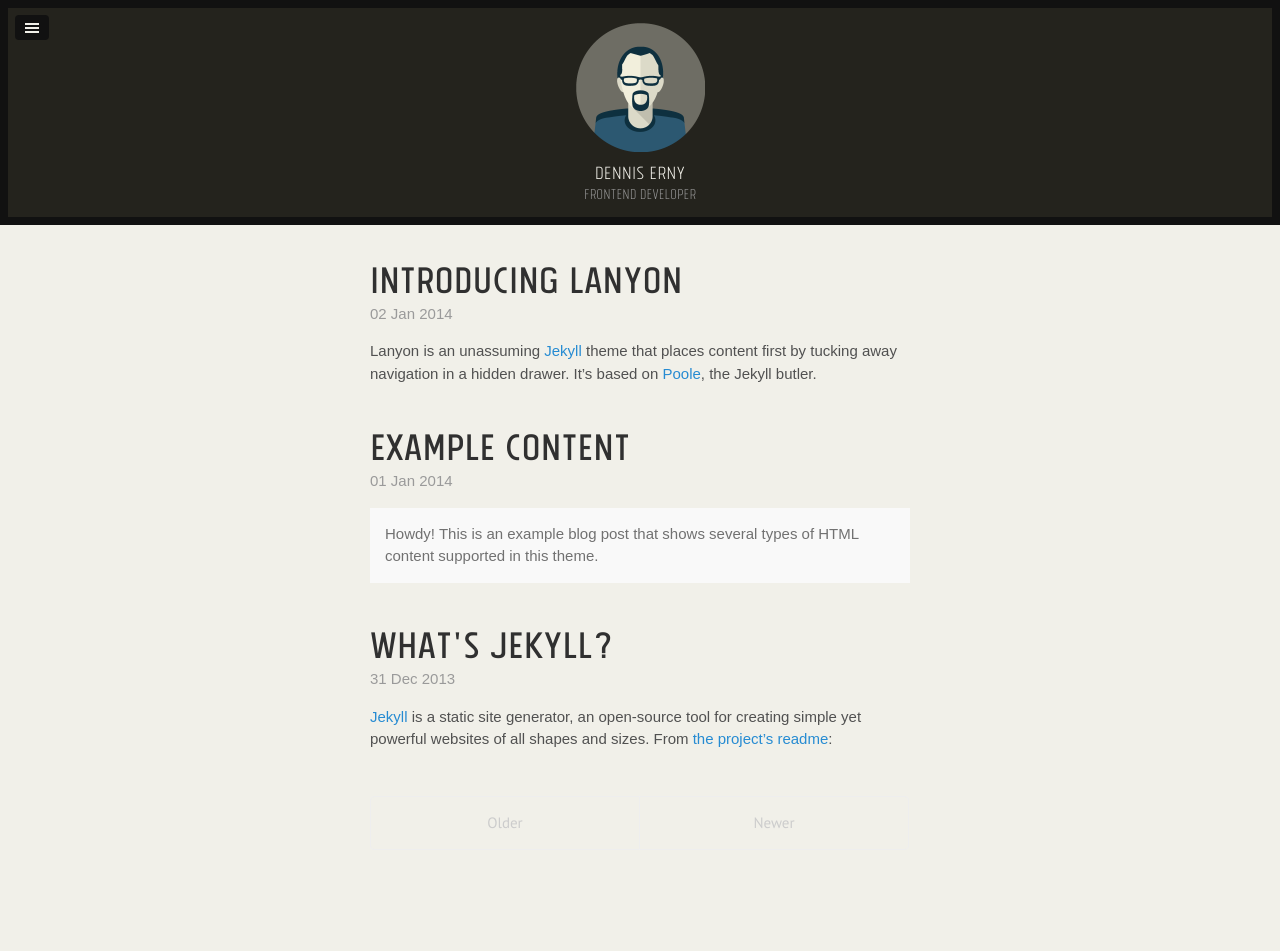
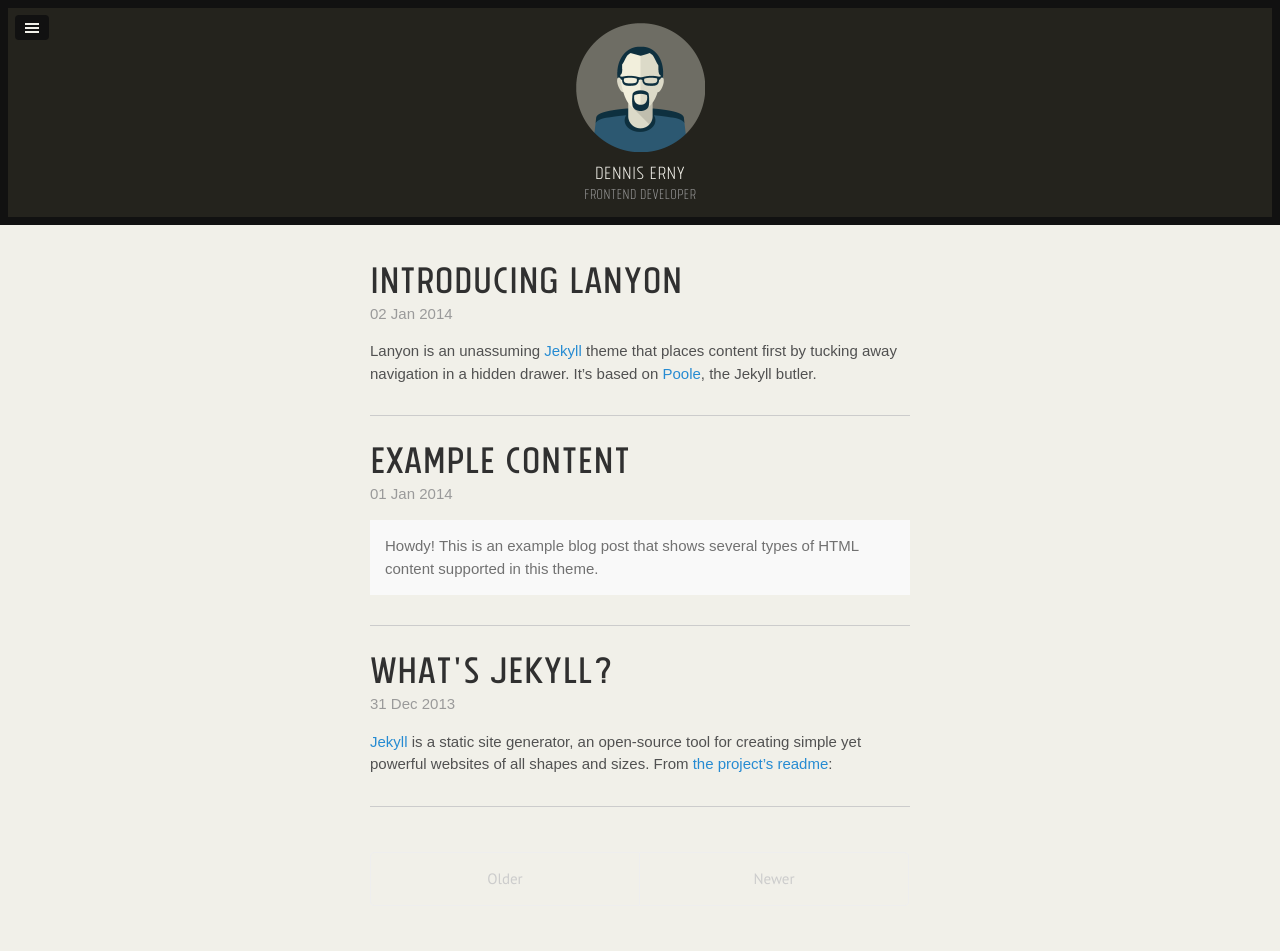
Before and after one commit to derny/derny.github.io, a Jekyll site: the page built from index.html, in a window 1280 px wide. Built offline with Jekyll 4.4.1, drawn with Linux system fonts in a browser that asks for light colours; some web fonts are replaced; Markdown is read by kramdown in place of the engine named in the settings; the list of posts is cut into pages by our own code; before the commit the page ends 900 px from its top, so only the background shows below that.

Commit message:
More custom theme style changes

```diff
--- a/public/css/lanyon.css
+++ b/public/css/lanyon.css
@@ -211,12 +211,6 @@ h6 {
   transition: all .3s ease-in-out;
 }
 
-@media (min-width: 30em) {
-  .sidebar {
-    font-size: .75rem; /* 14px */
-  }
-}
-
 /* Sidebar content */
 .sidebar a {
   font-weight: normal;
@@ -362,7 +356,12 @@ a.sidebar-nav-item:focus {
 
 .page,
 .post {
-  margin-bottom: 2em;
+  padding-bottom: 1em;
+  margin-bottom: 0;
+}
+
+.post {
+  border-bottom: 1px solid #ccc;
 }
 
 /* Blog post or page title */
@@ -374,7 +373,7 @@ a.sidebar-nav-item:focus {
 
 .page-title,
 .post-title {
-  margin-top: 0;
+  margin-top: 0.25em;
 }
 
 /* Meta data line below post title */
@@ -387,8 +386,8 @@ a.sidebar-nav-item:focus {
 
 /* Related posts */
 .related {
-  padding-top: 2rem;
-  padding-bottom: 2rem;
+  padding-top: 1rem;
+  padding-bottom: 1rem;
   border-top: 1px solid #eee;
 }
 
```
Also changed, not shown: public/apple-touch-icon-precomposed.png.
